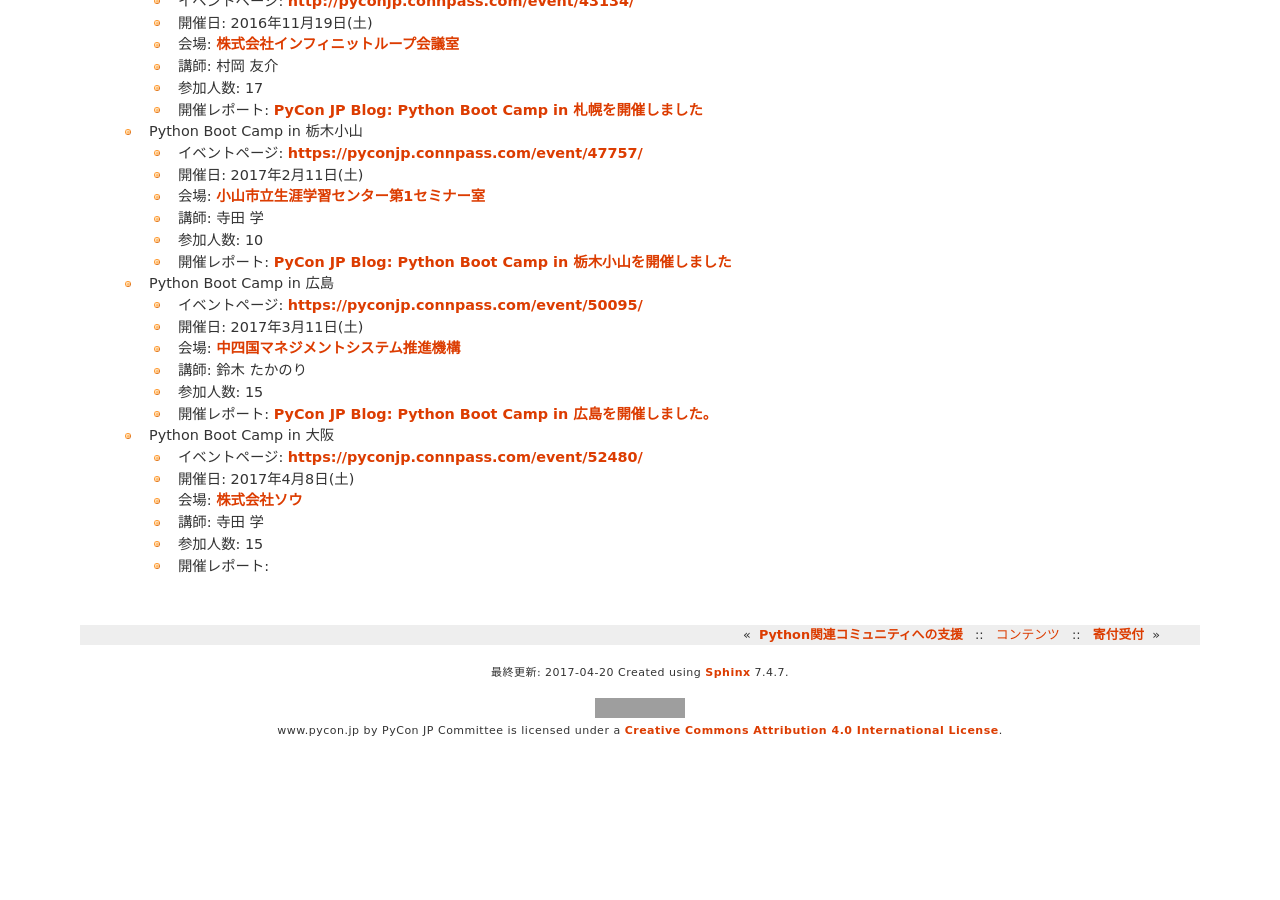
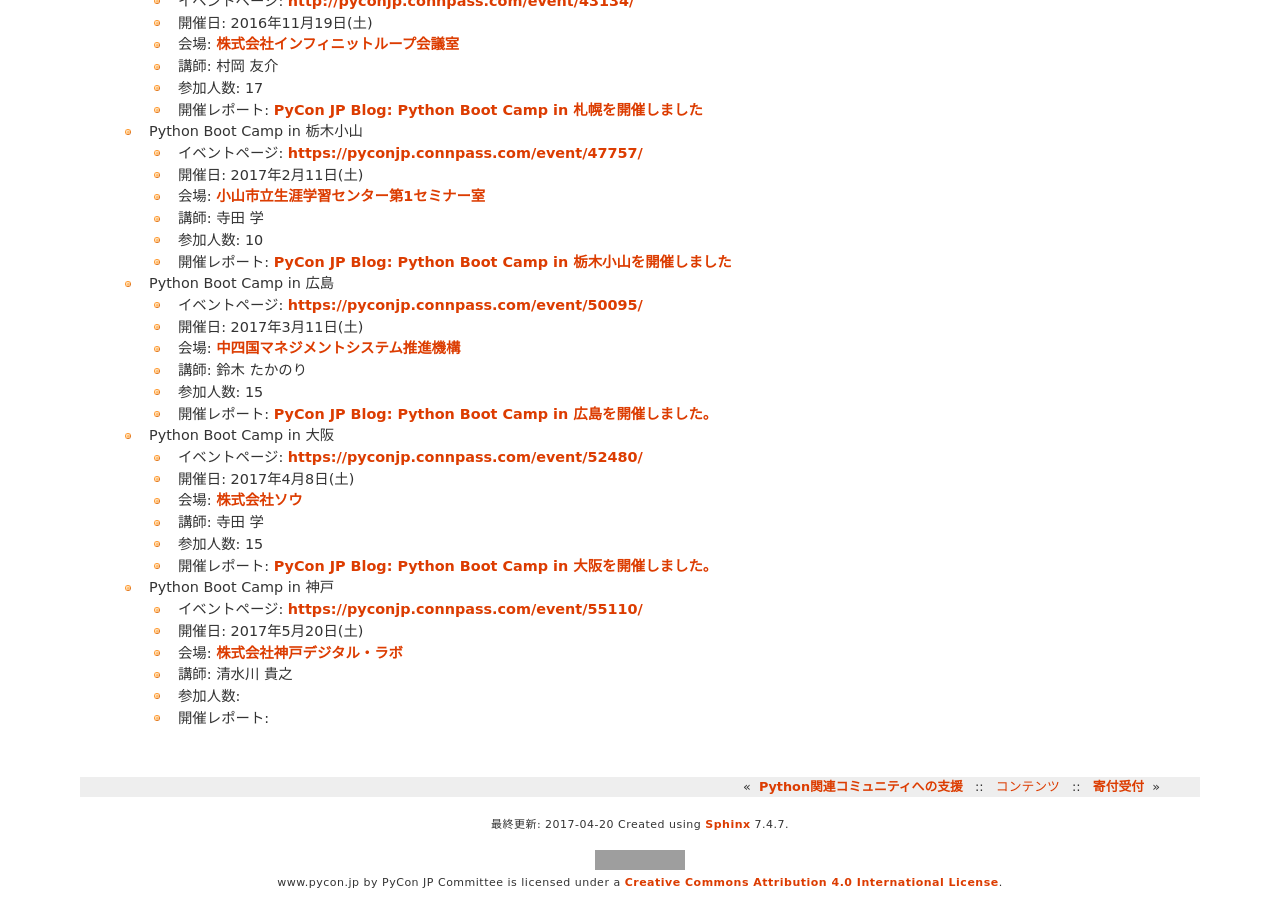
Before and after one commit to pyconjp/www.pycon.jp, a Sphinx documentation site: the page built from source/support/bootcamp.rst, in a window 1280 px wide and 900 px high, scrolled down 2129 px. Built offline with Sphinx 7.4.7, drawn with Linux system fonts in a browser that asks for light colours; before the commit the page ends 2877 px from its top, so only the background shows below that; grey boxes are pictures that could not be loaded.

Commit message:
Python Boot Camp in 神戸を追加

```diff
--- a/source/support/bootcamp.rst
+++ b/source/support/bootcamp.rst
@@ -133,4 +133,13 @@ Python Boot Camp の開催実績です。
   - 会場: `株式会社ソウ <https://sou-co.jp/>`_
   - 講師: 寺田 学
   - 参加人数: 15
+  - 開催レポート: `PyCon JP Blog: Python Boot Camp in 大阪を開催しました。 <http://pyconjp.blogspot.jp/2017/04/python-boot-camp-in.html>`_
+
+- Python Boot Camp in 神戸
+
+  - イベントページ: https://pyconjp.connpass.com/event/55110/
+  - 開催日: 2017年5月20日(土)
+  - 会場: `株式会社神戸デジタル・ラボ <http://www.kdl.co.jp/company/access/>`_
+  - 講師: 清水川 貴之
+  - 参加人数:
   - 開催レポート:
```
